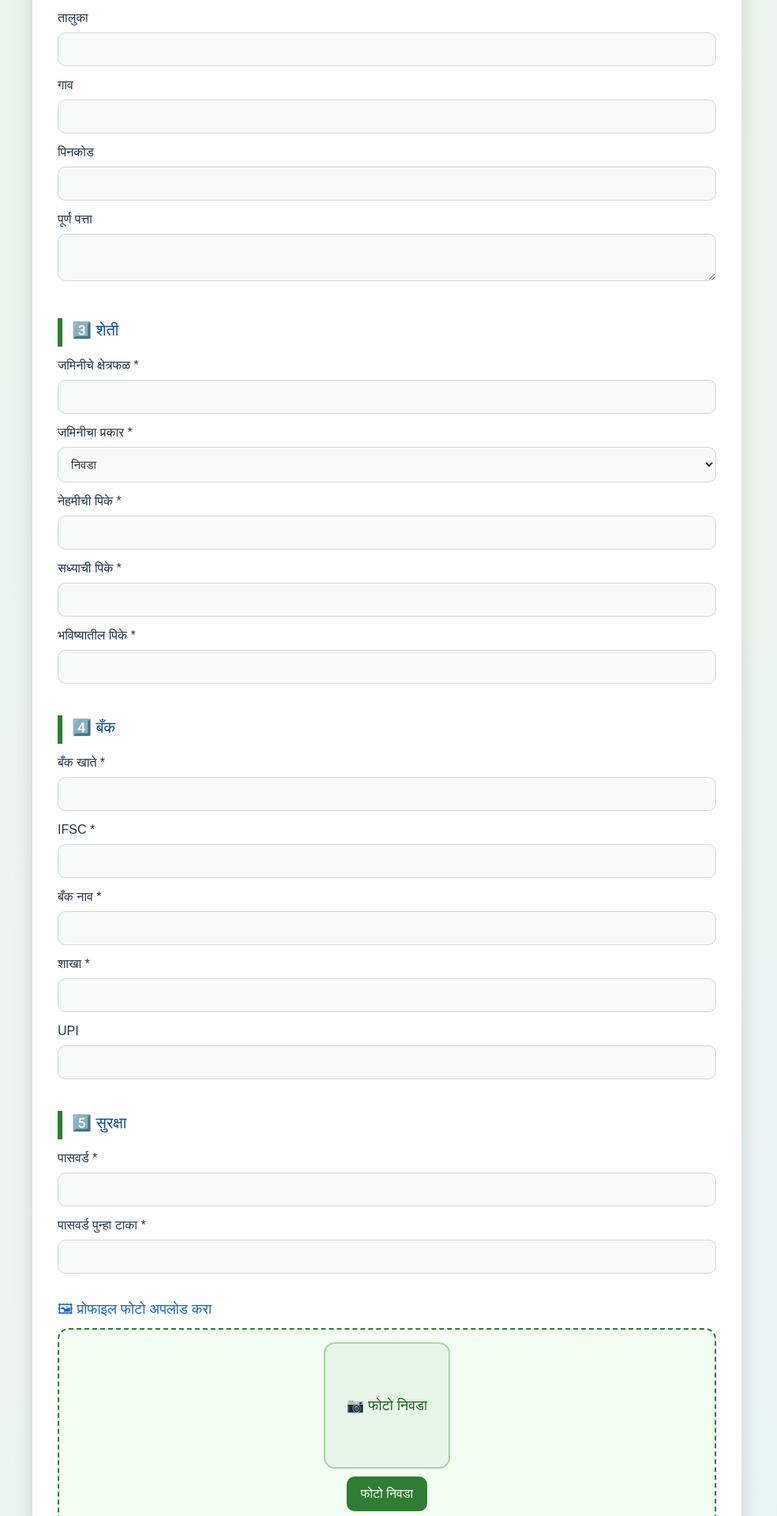
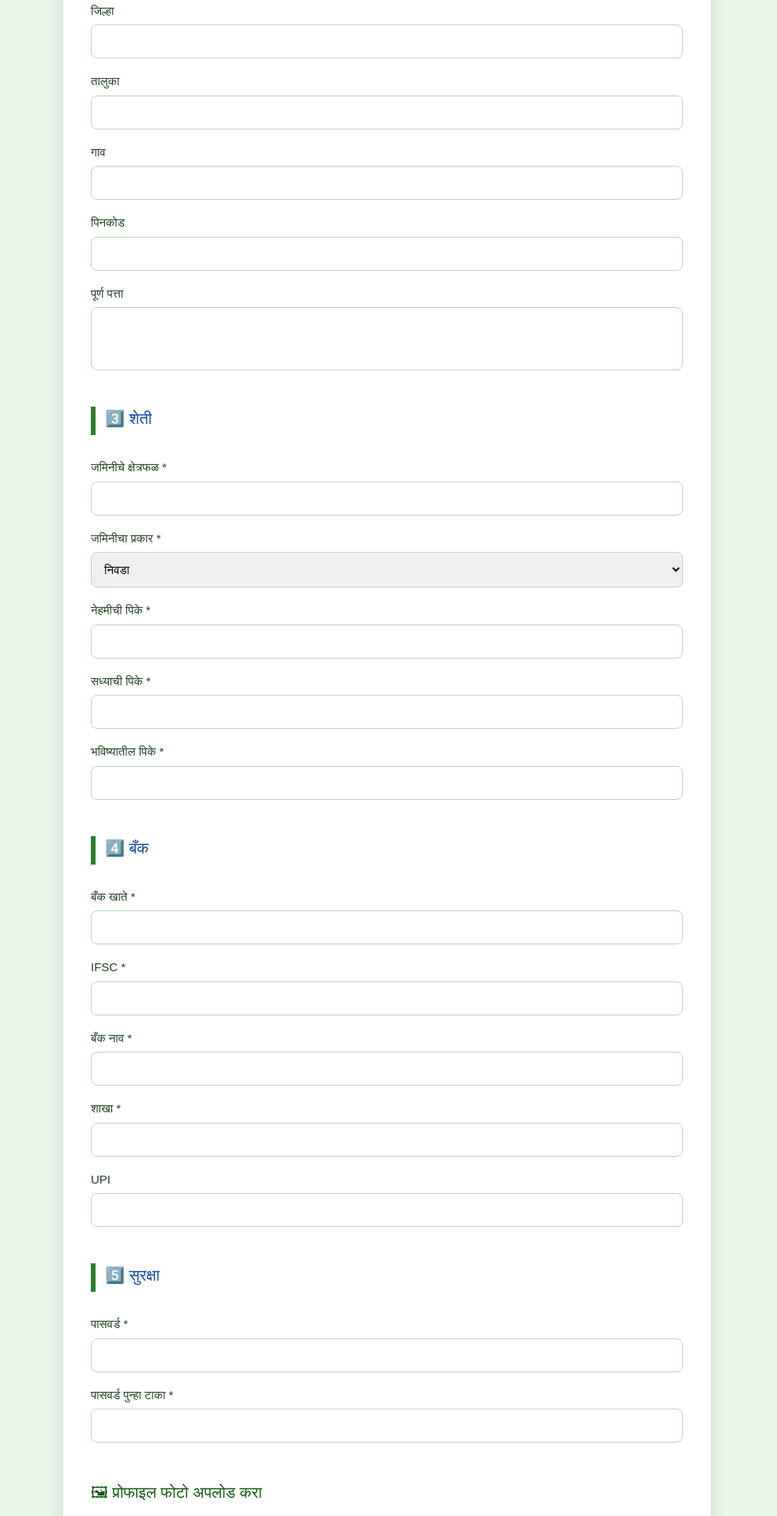
Before and after one commit to smjare07-art/krushimitra-frontend, a React (Vite) app: page /krushimitra-frontend/farmer/register in a window 1280 px wide. Shown: the part 840-2760 px from the top of the page at 79% size, without its empty margins (150-1134 px from the left). Built offline with nearby package versions, Linux system fonts and the light colour scheme.

Commit message:
Fix router basename for GitHub Pages

```diff
--- a/src/FarmerRegister.css
+++ b/src/FarmerRegister.css
@@ -1,281 +1,246 @@
-/* ===========================
-   MAIN PAGE BACKGROUND
-=========================== */
+/* ================================
+   PAGE LAYOUT
+================================ */
 .fr-page {
+  width: 100%;
   min-height: 100vh;
+  background: #e9f5e9;
   display: flex;
   justify-content: center;
-  background: linear-gradient(135deg, #e8f5e9, #eef5ef, #e3f2fd);
-  padding: 40px 10px;
+  padding: 40px 12px;
+  font-family: "Poppins", sans-serif;
 }
 
-/* ===========================
-   MAIN CARD
-=========================== */
 .fr-card {
-  width: 90%;
-  max-width: 900px;
+  width: 100%;
+  max-width: 820px;
   background: #ffffff;
-  padding: 32px;
-  border-radius: 18px;
-  border: 1px solid #dce5dc;
-  box-shadow: 0 8px 25px rgba(0, 0, 0, 0.12);
-  animation: fadeIn 0.6s ease-in-out;
+  padding: 35px;
+  border-radius: 16px;
+  box-shadow: 0 6px 20px rgba(0,0,0,0.12);
 }
 
-/* Animation */
-@keyframes fadeIn {
-  from {
-    opacity: 0;
-    transform: translateY(20px);
-  }
-  to {
-    opacity: 1;
-    transform: translateY(0);
-  }
-}
-
-/* ===========================
-   PAGE TITLE
-=========================== */
+/* ================================
+   TITLES
+================================ */
 .main-title {
   text-align: center;
   font-size: 30px;
-  font-weight: 800;
-  color: #1b5e20;
-  margin-bottom: 20px;
-  text-shadow: 0px 1px 2px rgba(0, 0, 0, 0.15);
+  color: #1f5f1f;
+  margin-bottom: 25px;
+  font-weight: bold;
 }
 
-/* ===========================
+.section-title {
+  margin-top: 35px;
+  font-size: 22px;
+  color: #155915;
+  border-left: 5px solid #3fa43f;
+  padding-left: 12px;
+  font-weight: bold;
+}
+
+/* ================================
    TABS
-=========================== */
+================================ */
 .fr-tabs {
   display: flex;
-  gap: 10px;
   overflow-x: auto;
-  padding-bottom: 15px;
+  gap: 12px;
+  margin-bottom: 25px;
+  padding-bottom: 10px;
 }
 
 .fr-tab {
-  padding: 10px 20px;
-  border-radius: 10px;
-  background: #e3f2fd;
-  border: 2px solid transparent;
-  color: #0d47a1;
+  padding: 8px 15px;
+  background: #e3f4e3;
+  border-radius: 12px;
+  white-space: nowrap;
   cursor: pointer;
-  font-weight: 600;
-  white-space: nowrap;
-  transition: 0.25s;
-}
-
-.fr-tab:hover {
-  background: #bbdefb;
+  font-size: 14px;
+  border: 1px solid #b4ddb4;
+  transition: 0.2s;
 }
 
 .fr-tab.active {
-  background: #2e7d32;
+  background: #2e8f2e;
   color: white;
-  border-color: #1b5e20;
+  border-color: #2e8f2e;
 }
 
-/* ===========================
-   SECTION TITLE
-=========================== */
-.section-title {
-  margin-top: 28px;
-  margin-bottom: 12px;
-  font-size: 20px;
-  font-weight: 700;
-  color: #1565c0;
-  border-left: 6px solid #2e7d32;
-  padding-left: 12px;
+/* ================================
+   INPUT + FORM FIELDS
+================================ */
+.fr-form {
+  display: flex;
+  flex-direction: column;
+  gap: 18px;
 }
 
-/* ===========================
-   INPUT + TEXTAREA
-=========================== */
+label {
+  display: flex;
+  flex-direction: column;
+  font-weight: 500;
+  color: #234123;
+  font-size: 15px;
+}
+
 .fr-input,
-.fr-textarea {
-  width: 100%;
+.fr-textarea,
+select {
   padding: 12px;
-  background: #f7faf7;
-  border-radius: 10px;
-  border: 1.8px solid #cfd8dc;
+  border-radius: 8px;
+  border: 1px solid #b7d8b7;
   margin-top: 6px;
-  margin-bottom: 12px;
   font-size: 15px;
-  transition: 0.25s;
-  color: #333;
+  transition: 0.2s;
 }
 
 .fr-input:focus,
-.fr-textarea:focus {
-  background: white;
-  border-color: #2e7d32;
-  box-shadow: 0px 0px 5px rgba(46, 125, 50, 0.35);
+.fr-textarea:focus,
+select:focus {
+  border-color: #2e8f2e;
+  outline: none;
+  box-shadow: 0 0 5px rgba(46, 143, 46, 0.3);
 }
 
-/* ===========================
-   PHOTO UPLOAD SECTION
-=========================== */
+.fr-textarea {
+  height: 80px;
+  resize: none;
+}
+
+/* ================================
+   OTP BUTTONS
+================================ */
+.otp-btn,
+.verify-btn {
+  width: 120px;
+  padding: 8px 0;
+  background: #2e8f2e;
+  border: none;
+  color: white;
+  border-radius: 8px;
+  margin-top: 8px;
+  cursor: pointer;
+  transition: 0.2s;
+}
+
+.otp-btn:hover,
+.verify-btn:hover {
+  background: #267c26;
+}
+
+.verified {
+  color: green;
+  font-weight: bold;
+  margin-top: -10px;
+}
+
+/* ================================
+   PHOTO UPLOAD AREA
+================================ */
 .photo-title {
-  font-size: 18px;
-  font-weight: 700;
-  color: #1565c0;
-  margin-top: 20px;
+  margin-top: 30px;
+  color: #155915;
+  font-size: 20px;
+  font-weight: bold;
 }
 
 .photo-upload-box {
-  padding: 16px;
-  border-radius: 14px;
-  border: 2px dashed #2e7d32;
-  background: #f4fff4;
-  text-align: center;
-  margin-top: 10px;
+  display: flex;
+  flex-direction: column;
+  align-items: center;
+  gap: 12px;
+  background: #f3fff3;
+  padding: 18px;
+  border-radius: 12px;
+  border: 1px dashed #2e8f2e;
 }
 
 .photo-placeholder {
-  width: 160px;
-  height: 160px;
-  background: #e8f5e9;
-  border: 2px solid #a5d6a7;
-  border-radius: 14px;
-  display: flex;
-  justify-content: center;
-  align-items: center;
-  color: #1b5e20;
-  font-size: 18px;
-  font-weight: 600;
-  margin: auto;
+  font-size: 16px;
+  color: #777;
+  padding: 40px;
+  background: #ffffff;
+  border-radius: 10px;
 }
 
 .photo-preview {
-  width: 160px;
-  height: 160px;
+  width: 140px;
+  height: 140px;
+  border-radius: 12px;
   object-fit: cover;
-  border-radius: 14px;
-  border: 3px solid #2e7d32;
-  margin-bottom: 10px;
-  box-shadow: 0px 4px 12px rgba(0, 0, 0, 0.2);
+  border: 3px solid #2e8f2e;
 }
 
-/* Upload button */
 .upload-btn {
-  display: inline-block;
-  padding: 10px 18px;
-  background: #2e7d32;
-  border-radius: 10px;
+  background: #2e8f2e;
   color: white;
-  font-weight: 600;
-  cursor: pointer;
-  margin-top: 10px;
-}
-
-.upload-btn:hover {
-  background: #1b5e20;
-}
-
-/* Remove button */
-.remove-btn {
-  background: #c62828;
   padding: 8px 16px;
-  color: white;
-  border-radius: 10px;
-  border: none;
-  font-weight: 600;
-  margin-top: 10px;
+  border-radius: 8px;
   cursor: pointer;
 }
 
-.remove-btn:hover {
-  background: #b71c1c;
+.remove-btn {
+  background: #c0392b;
+  color: white;
+  padding: 6px 14px;
+  border-radius: 6px;
+  cursor: pointer;
 }
 
-/* ===========================
-   OTP BUTTONS
-=========================== */
-.otp-btn {
-  background: #1565c0;
-  padding: 8px 16px;
-  border-radius: 8px;
-  color: white;
-  border: none;
-  cursor: pointer;
-  font-weight: 600;
-  margin-bottom: 10px;
+/* ================================
+   CHECKBOXES
+================================ */
+.checkbox {
+  display: flex;
+  align-items: center;
+  gap: 10px;
+  font-weight: 500;
 }
 
-.verify-btn {
-  background: #2e7d32;
-  padding: 8px 16px;
-  border-radius: 8px;
-  color: white;
-  border: none;
-  cursor: pointer;
-  font-weight: 600;
+.checkbox input {
+  width: 18px;
+  height: 18px;
 }
 
-.verified {
-  color: #2e7d32;
-  font-weight: 700;
-  margin-top: 4px;
-}
-
-/* ===========================
-   CHECKBOXES
-=========================== */
-.checkbox {
-  font-size: 15px;
-  font-weight: 600;
-  margin-bottom: 10px;
-  display: flex;
-  align-items: center;
-  gap: 8px;
-  color: #333;
-}
-
-/* ===========================
+/* ================================
    SAVE BUTTON
-=========================== */
+================================ */
 .btn-save {
-  width: 100%;
+  margin-top: 25px;
   padding: 14px;
-  background: linear-gradient(135deg, #2e7d32, #1b5e20);
   border: none;
-  border-radius: 12px;
+  background: #1f7a1f;
   color: white;
-  font-size: 17px;
-  font-weight: 800;
-  margin-top: 25px;
+  font-size: 18px;
+  font-weight: bold;
+  border-radius: 10px;
   cursor: pointer;
-  transition: 0.25s;
+  transition: 0.2s;
 }
 
 .btn-save:hover {
-  transform: scale(1.03);
-  background: linear-gradient(135deg, #1b5e20, #2e7d32);
+  background: #166316;
 }
 
-/* ===========================
-   RESPONSIVE
-=========================== */
+/* ================================
+   MOBILE RESPONSIVE
+================================ */
 @media (max-width: 600px) {
   .fr-card {
     padding: 20px;
   }
 
   .main-title {
-    font-size: 23px;
+    font-size: 24px;
   }
 
   .section-title {
     font-size: 18px;
   }
 
-  .photo-preview,
-  .photo-placeholder {
-    width: 130px;
-    height: 130px;
+  .fr-tab {
+    font-size: 13px;
   }
 }
```
